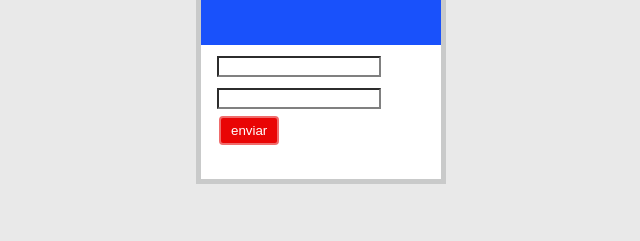
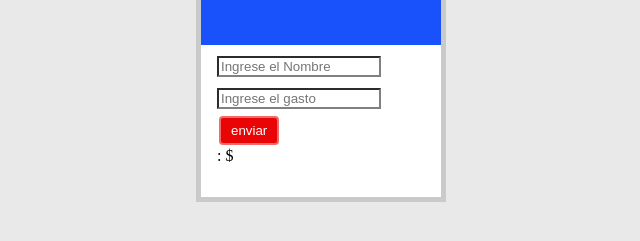
Before and after one commit to MatiasGarnica/Sprint2PruebaMatias, a plain HTML site: page index.html in a window 1280 px wide. Both pictures are taken after a click on the button "enviar". Shown: the part 143-384 px from the top of the page, without its empty margins (319-959 px from the left). Drawn offline with Linux system fonts and the light colour scheme.

Commit message:
jsinicio

```diff
--- a/index.html
+++ b/index.html
@@ -14,11 +14,11 @@
     </header>
     <nav id="Estructura">
     <div id="datos-ingresar">
-        <input type="text">
-        <input type="number">
+        <input type="text" id="nombre" class="nombre" placeholder="Ingrese el Nombre">
+        <input type="number" id="gasto" class="gasto" placeholder="Ingrese el gasto">
     </div>
     <div>
-        <button onclick="Enviar()">enviar</button>
+        <button id="rdo" onclick="Enviar()">enviar</button>
     </div>
     <div id="Lista"></div>
     <div id="Total"></div>
--- a/main.js
+++ b/main.js
@@ -0,0 +1,22 @@
+function Enviar(){
+    var arrayInput = new Array();
+    var arrayName = new Array();
+    var inputsValue = document.getElementsByClassName("gasto");
+    var inputsName = document.getElementsByClassName("nombre");
+    namesValues = [].map.call(inputsValue,function(dataInput){
+        arrayInput.push(dataInput.value);
+    });
+    namesNames = [].map.call(inputsName,function(dataName){
+        arrayName.push(dataName.value);
+    });
+
+    arrayInput.forEach(function(inputsValuesData){
+        arrayName.forEach(function(inputsNamesData){
+            document.getElementById("Total").innerHTML = inputsNamesData +": $"+ inputsValuesData
+        })
+    })
+    for (const x of arrayName){
+        html += `<li>${x}</li>`;
+    }
+    document.getElementById("Total").innerHTML = html;
+}
```
